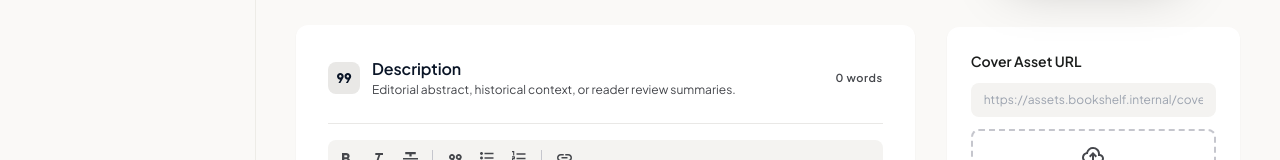
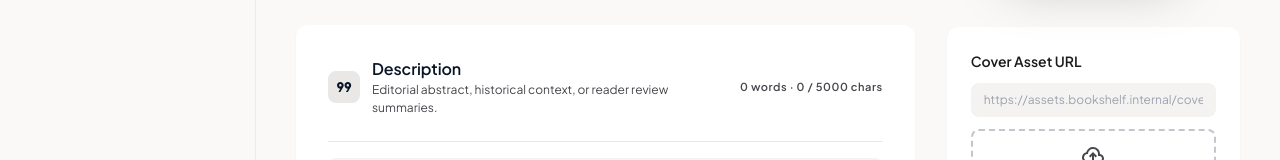
Before and after one commit to khoaminh1311/Book-Management-Frontend, a React (Vite) app: page /add-book in a window 1280 px wide. Shown: the part 632-792 px from the top of the page. Built offline with nearby package versions, Linux system fonts and the light colour scheme; no server answers.

Commit message:
fix: align description length validation with backend raw html limit (Issue #10)

```diff
--- a/src/components/books/RichTextEditor.jsx
+++ b/src/components/books/RichTextEditor.jsx
@@ -8,6 +8,8 @@ export default function RichTextEditor({
   error = '',
   initialLoading = false,
   wordCount = 0,
+  charCount = 0,
+  maxChars = 5000,
 }) {
   const { showToast } = useToast();
   const editorRef = useRef(null);
@@ -153,8 +155,8 @@ export default function RichTextEditor({
             </p>
           </div>
         </div>
-        <span className="text-[11px] font-semibold tracking-[0.05em] text-[#45474C] font-sans">
-          {wordCount} words
+        <span className="text-[11px] font-semibold tracking-[0.05em] text-[#45474C] font-sans whitespace-nowrap">
+          {wordCount} words · {charCount} / {maxChars} chars
         </span>
       </div>
 
--- a/src/pages/AddEditBookPage.jsx
+++ b/src/pages/AddEditBookPage.jsx
@@ -8,6 +8,8 @@ import RichTextEditor from '../components/books/RichTextEditor';
 import CoverUploadDropzone from '../components/books/CoverUploadDropzone';
 import BookLivePreviewCard from '../components/books/BookLivePreviewCard';
 import Breadcrumb from '../components/common/Breadcrumb';
+
+const MAX_DESCRIPTION_CHARS = 5000;
 
 export default function AddEditBookPage() {
   const { id } = useParams();
@@ -121,6 +123,12 @@ export default function AddEditBookPage() {
     return textContent.split(/\s+/).filter(Boolean).length;
   }, [formData.description]);
 
+  // Calculate sanitized HTML character count matching backend payload
+  const charCount = useMemo(() => {
+    if (!formData.description) return 0;
+    return sanitizeHtml(formData.description.trim()).length;
+  }, [formData.description]);
+
   // Selected Author Object for Live Preview
   const selectedAuthor = useMemo(() => {
     return authors.find(a => a._id === formData.author) || null;
@@ -212,9 +220,9 @@ export default function AddEditBookPage() {
     }
 
     if (formData.description) {
-      const textContent = formData.description.replace(/<[^>]*>/g, '').trim();
-      if (textContent.length > 1000) {
-        errors.description = 'Description text cannot exceed 1000 characters';
+      const sanitized = sanitizeHtml(formData.description.trim());
+      if (sanitized.length > MAX_DESCRIPTION_CHARS) {
+        errors.description = `Description content (including formatting tags) cannot exceed ${MAX_DESCRIPTION_CHARS} characters (currently ${sanitized.length}/${MAX_DESCRIPTION_CHARS})`;
       }
     }
 
@@ -478,6 +486,8 @@ export default function AddEditBookPage() {
               error={formErrors.description}
               initialLoading={initialLoading}
               wordCount={wordCount}
+              charCount={charCount}
+              maxChars={MAX_DESCRIPTION_CHARS}
             />
           </div>
 
```
